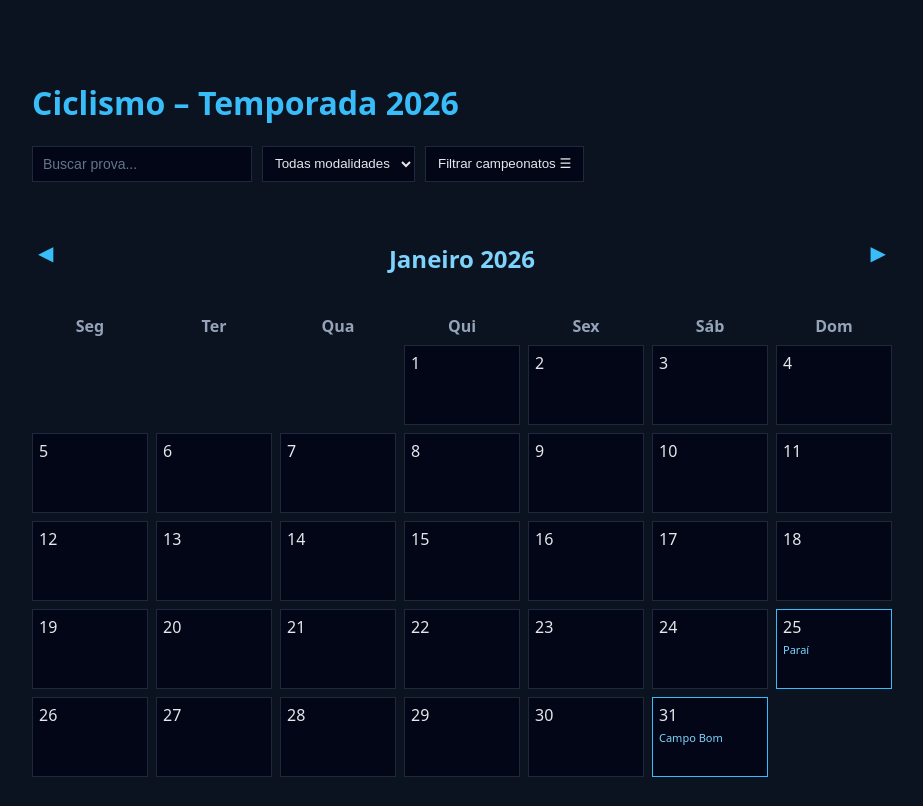
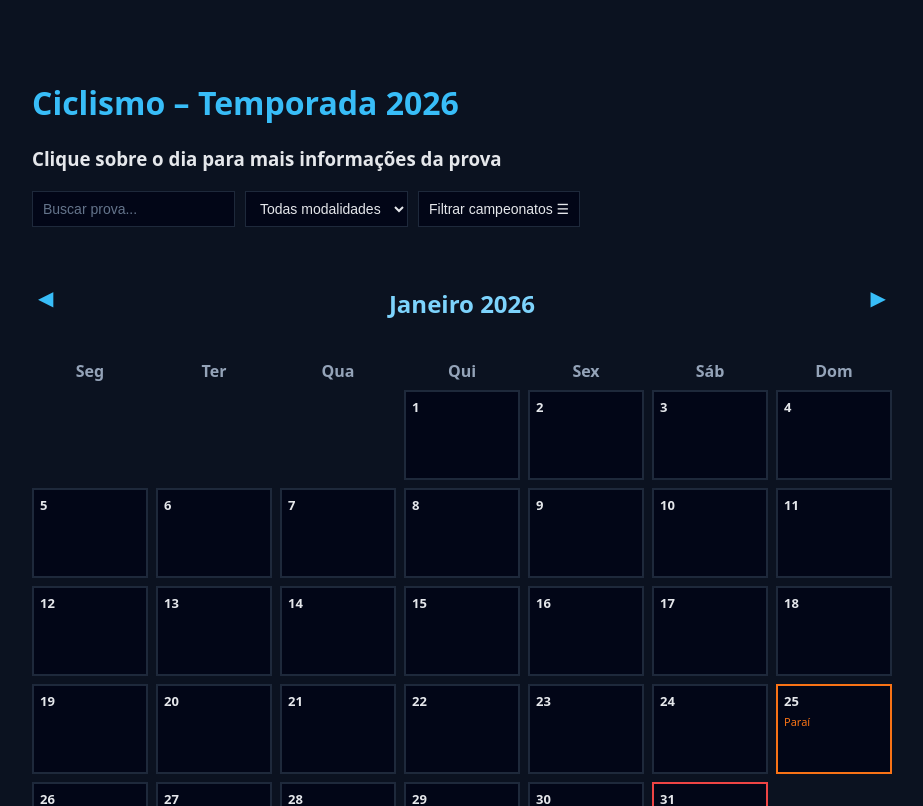
Before and after one commit to xinaids/calendariociclismo2026, a React (Vite) app: page / in a window 1280 px wide. Shown: the top 806 px of the page, without its empty margins (178-1101 px from the left). Built offline with nearby package versions, Linux system fonts and the light colour scheme; the HTML template or start-up script is replaced by a standard one.

Commit message:
provas, design

```diff
--- a/src/App.tsx
+++ b/src/App.tsx
@@ -4,6 +4,7 @@ export default function App() {
   return (
     <main>
       <h1>Ciclismo – Temporada 2026</h1>
+      <h3>Clique sobre o dia para mais informações da prova</h3>
       <Calendar />
 
       <footer className="footer">
--- a/src/components/Calendar.tsx
+++ b/src/components/Calendar.tsx
@@ -9,6 +9,28 @@ import { Modal } from "./Modal";
 function parseLocalDate(dateStr: string): Date {
   const [y, m, d] = dateStr.split("-").map(Number);
   return new Date(y, m - 1, d);
+}
+
+/**
+ * Classe CSS por campeonato
+ */
+function getClasseCampeonato(c: Campeonato): string {
+  switch (c) {
+    case "Campeonato Gaúcho":
+      return "gaucho";
+    case "Campeonato Noroeste":
+      return "noroeste";
+    case "Circuito Tchê":
+      return "tche";
+    case "Circuito Planalto Médio":
+      return "planalto";
+    case "CBC Brasileiro":
+      return "cbc";
+    case "Circuito Avulso":
+      return "avulso";
+    default:
+      return "";
+  }
 }
 
 const meses = [
@@ -28,44 +50,34 @@ const CAMPEONATOS: Campeonato[] = [
 export function Calendar() {
   const [mesAtual, setMesAtual] = useState(0);
   const [selecionadas, setSelecionadas] = useState<Prova[] | null>(null);
-
-  const [modalidade, setModalidade] =
-    useState<Modalidade | "todas">("todas");
-
+  const [modalidade, setModalidade] = useState<Modalidade | "todas">("todas");
   const [busca, setBusca] = useState("");
-
   const [campeonatosSelecionados, setCampeonatosSelecionados] =
     useState<Campeonato[]>([]);
-
   const [menuAberto, setMenuAberto] = useState(false);
 
   const ano = 2026;
 
+  // Segunda-feira como primeiro dia
   const primeiroDia =
     (new Date(ano, mesAtual, 1).getDay() + 6) % 7;
 
   const diasNoMes =
     new Date(ano, mesAtual + 1, 0).getDate();
 
-  const provasFiltradas = provas2026.filter((p: Prova) => {
+  const provasFiltradas = provas2026.filter((p) => {
     const data = parseLocalDate(p.data);
 
-    const mesmoMes = data.getMonth() === mesAtual;
-
-    const okModalidade =
-      modalidade === "todas" || p.modalidade === modalidade;
-
-    const okCampeonato =
-      campeonatosSelecionados.length === 0 ||
-      campeonatosSelecionados.includes(p.campeonato);
-
-    const okBusca =
-      p.nome.toLowerCase().includes(busca.toLowerCase());
-
-    return mesmoMes && okModalidade && okCampeonato && okBusca;
+    return (
+      data.getMonth() === mesAtual &&
+      (modalidade === "todas" || p.modalidade === modalidade) &&
+      (campeonatosSelecionados.length === 0 ||
+        campeonatosSelecionados.includes(p.campeonato)) &&
+      p.nome.toLowerCase().includes(busca.toLowerCase())
+    );
   });
 
-  const getProvasDoDia = (dia: number): Prova[] =>
+  const getProvasDoDia = (dia: number) =>
     provasFiltradas.filter(
       (p) => parseLocalDate(p.data).getDate() === dia
     );
@@ -125,7 +137,6 @@ export function Calendar() {
               >
                 Limpar
               </button>
-
               <button
                 onClick={() => setMenuAberto(false)}
                 className="primary"
@@ -153,18 +164,28 @@ export function Calendar() {
         {Array.from({ length: diasNoMes }).map((_, i) => {
           const dia = i + 1;
           const provas = getProvasDoDia(dia);
-          const temCBC = provas.some(p => p.campeonato === "CBC Brasileiro");
+
+          const classesCampeonatos = [
+            ...new Set(provas.map(p => getClasseCampeonato(p.campeonato)))
+          ].join(" ");
 
           return (
             <div
               key={dia}
-              className={`day ${provas.length ? "has-event" : ""} ${temCBC ? "cbc-event" : ""}`}
+              className={`day ${provas.length ? "has-event" : ""} ${classesCampeonatos}`}
+              data-count={provas.length}
               style={dia === 1 ? { gridColumnStart: primeiroDia + 1 } : {}}
               onClick={() => provas.length && setSelecionadas(provas)}
             >
               <span>{dia}</span>
-              {provas.length === 1 && <small>{provas[0].nome}</small>}
-              {provas.length > 1 && <small>+{provas.length} provas</small>}
+
+              {provas.length === 1 && (
+                <small>{provas[0].nome}</small>
+              )}
+
+              {provas.length > 1 && (
+                <small>+{provas.length} provas</small>
+              )}
             </div>
           );
         })}
--- a/src/components/Modal.tsx
+++ b/src/components/Modal.tsx
@@ -14,7 +14,15 @@ export function Modal({ provas, onClose }: Props) {
         {provas.map((p) => (
           <div key={p.nome} className="modal-item">
             <strong>{p.nome}</strong>
-            <p>{p.descricao}</p>
+            <p
+              dangerouslySetInnerHTML={{
+                __html: p.descricao.replace(
+                  /(https?:\/\/[^\s]+)/g,
+                  '<a href="$1" target="_blank" rel="noopener noreferrer">$1</a>'
+                )
+              }}
+            />
+
             <p>
               {p.modalidade.toUpperCase()} — {p.campeonato}
             </p>
--- a/src/data/provas2026.ts
+++ b/src/data/provas2026.ts
@@ -155,7 +155,7 @@ export const provas2026: Prova[] = [
   // MTB — CIRCUITO PLANALTO MÉDIO
   // =====================================================
 
-  { nome: "Paraí", data: "2026-01-25", pais: "Brasil", descricao: "Etapa Paraí – Circuito Planalto Médio MTB.", modalidade: "mtb", campeonato: "Circuito Planalto Médio" },
+  { nome: "Paraí", data: "2026-01-25", pais: "Brasil", descricao: "Etapa Paraí – Circuito Planalto Médio MTB. Inscrição: https://windfit.app/events/pedalparai ", modalidade: "mtb", campeonato: "Circuito Planalto Médio" },
   { nome: "Carazinho", data: "2026-02-08", pais: "Brasil", descricao: "Etapa Carazinho – Circuito Planalto Médio MTB.", modalidade: "mtb", campeonato: "Circuito Planalto Médio" },
   { nome: "Marau", data: "2026-03-22", pais: "Brasil", descricao: "Etapa Marau – Circuito Planalto Médio MTB.", modalidade: "mtb", campeonato: "Circuito Planalto Médio" },
   { nome: "Sananduva", data: "2026-08-30", pais: "Brasil", descricao: "Etapa Sananduva – Circuito Planalto Médio MTB.", modalidade: "mtb", campeonato: "Circuito Planalto Médio" },
--- a/src/index.css
+++ b/src/index.css
@@ -24,32 +24,9 @@ h2 {
   color: #7dd3fc;
 }
 
-ul {
-  list-style: none;
-  padding: 0;
-}
-
-li {
-  display: grid;
-  grid-template-columns: 120px 1fr 120px;
-  gap: 10px;
-  padding: 10px 0;
-  border-bottom: 1px solid #1e293b;
-}
-
-li span {
-  font-family: monospace;
-}
-
-li strong {
-  font-weight: 600;
-}
-
-li em {
-  text-align: right;
-  font-style: normal;
-  color: #94a3b8;
-}
+/* ================================
+   CALENDÁRIO
+================================ */
 
 .calendar-header {
   display: flex;
@@ -80,50 +57,32 @@ li em {
 }
 
 .day {
+  position: relative;
   background: #020617;
-  border: 1px solid #1e293b;
-  min-height: 80px;
+  border: 2px solid #1e293b;
+  min-height: 90px;
   padding: 6px;
-  cursor: default;
 }
 
 .day.has-event {
-  border-color: #38bdf8;
   cursor: pointer;
+}
+
+.day span {
+  font-size: 13px;
+  font-weight: 600;
+  display: block;
 }
 
 .day small {
   display: block;
   font-size: 11px;
-  color: #7dd3fc;
   margin-top: 4px;
 }
 
-/* MODAL */
-.modal-backdrop {
-  position: fixed;
-  inset: 0;
-  background: rgba(2, 6, 23, 0.8);
-  display: flex;
-  align-items: center;
-  justify-content: center;
-}
-
-.modal {
-  background: #020617;
-  border: 1px solid #1e293b;
-  padding: 20px;
-  max-width: 400px;
-}
-
-.modal button {
-  margin-top: 15px;
-  background: #38bdf8;
-  border: none;
-  padding: 8px 12px;
-  cursor: pointer;
-}
-
+/* ================================
+   FILTROS
+================================ */
 
 .filters {
   display: flex;
@@ -131,14 +90,49 @@ li em {
   margin-top: 20px;
 }
 
-.filters select {
+.filters input[type="text"],
+.filters select,
+.filter-button {
   background: #020617;
   border: 1px solid #1e293b;
   color: #e5e7eb;
-  padding: 6px 8px;
-  height: 36px
+  padding: 8px 10px;
+  height: 36px;
+  font-size: 14px;
 }
 
+.filters input::placeholder {
+  color: #64748b;
+}
+
+.filters input:focus,
+.filters select:focus {
+  outline: none;
+  border-color: #38bdf8;
+}
+
+/* ================================
+   MODAL
+================================ */
+
+.modal-backdrop,
+.filter-modal-backdrop {
+  position: fixed;
+  inset: 0;
+  background: rgba(2, 6, 23, 0.8);
+  display: flex;
+  align-items: center;
+  justify-content: center;
+  z-index: 1000;
+}
+
+.modal,
+.filter-modal {
+  background: #020617;
+  border: 1px solid #1e293b;
+  padding: 20px;
+  width: 320px;
+}
 
 .modal-item {
   border-bottom: 1px solid #1e293b;
@@ -149,117 +143,10 @@ li em {
   border-bottom: none;
 }
 
-/* Busca de prova */
-.filters input[type="text"] {
-  background: #020617;
-  border: 1px solid #1e293b;
-  color: #e5e7eb;
-  padding: 8px 10px;
-  min-width: 220px;
-  outline: none;
-  font-size: 14px;
-}
-
-.filters input[type="text"]::placeholder {
-  color: #64748b;
-}
-
-.filters input[type="text"]:focus {
-  border-color: #38bdf8;
-  box-shadow: 0 0 0 1px rgba(56, 189, 248, 0.4);
-}
-
-
-/* Busca de prova */
-.filters input[type="text"] {
-  background: #020617;
-  border: 1px solid #1e293b;
-  color: #e5e7eb;
-  padding: 8px 10px;
-  min-width: 220px;
-  outline: none;
-  font-size: 14px;
-}
-
-.filters input[type="text"]::placeholder {
-  color: #64748b;
-}
-
-.filters input[type="text"]:focus {
-  border-color: #38bdf8;
-  box-shadow: 0 0 0 1px rgba(56, 189, 248, 0.4);
-}
-
-/* Destaque – CBC Brasileiro */
-.day.cbc-event {
-  border-color: #22c55e;
-  box-shadow: 0 0 0 1px rgba(34, 197, 94, 0.6);
-}
-
-.day.cbc-event small {
-  color: #22c55e;
-  font-weight: 600;
-}
-
-.cbc-filter {
-  display: flex;
-  align-items: center;
-  gap: 6px;
-  color: #e5e7eb;
-  font-size: 14px;
-}
-
-.cbc-filter input {
-  accent-color: #22c55e;
-}
-
-.championships {
-  display: flex;
-  flex-wrap: wrap;
-  gap: 12px;
-}
-
-.championship-option {
-  display: flex;
-  align-items: center;
-  gap: 6px;
-  font-size: 14px;
-  color: #e5e7eb;
-}
-
-.championship-option input {
-  accent-color: #38bdf8;
-}
-.filter-button {
-  background: #020617;
-  border: 1px solid #1e293b;
-  color: #e5e7eb;
-  padding: 8px 12px;
-  cursor: pointer;
-}
-
-.filter-modal-backdrop {
-  position: fixed;
-  inset: 0;
-  background: rgba(0,0,0,0.6);
-  display: flex;
-  align-items: center;
-  justify-content: center;
-  z-index: 1000;
-}
-
-.filter-modal {
-  background: #020617;
-  border: 1px solid #1e293b;
-  padding: 20px;
-  width: 320px;
-}
-
 .filter-option {
   display: flex;
   gap: 8px;
   margin: 8px 0;
-  color: #e5e7eb;
 }
 
 .filter-actions {
@@ -271,6 +158,7 @@ li em {
 .filter-actions .primary {
   background: #38bdf8;
   color: #020617;
+  border: none;
   padding: 6px 12px;
 }
 
@@ -281,6 +169,86 @@ li em {
   padding: 6px 12px;
 }
 
+/* ================================
+   CORES POR CAMPEONATO (BORDA)
+================================ */
+
+.day.gaucho {
+  border-color: #ef4444;
+}
+.day.gaucho small {
+  color: #ef4444;
+}
+
+.day.noroeste {
+  border-color: #3b82f6;
+}
+.day.noroeste small {
+  color: #3b82f6;
+}
+
+.day.tche {
+  border-color: #8b5cf6;
+}
+.day.tche small {
+  color: #8b5cf6;
+}
+
+.day.planalto {
+  border-color: #f97316;
+}
+.day.planalto small {
+  color: #f97316;
+}
+
+.day.cbc {
+  border-color: #22c55e;
+}
+.day.cbc small {
+  color: #22c55e;
+  font-weight: 600;
+}
+
+.day.avulso {
+  border-color: #eab308;
+}
+.day.avulso small {
+  color: #eab308;
+}
+
+/* ================================
+   MÚLTIPLOS CAMPEONATOS NO MESMO DIA
+   → BORDA COM GRADIENTE
+================================ */
+
+.day.gaucho.noroeste {
+  border-image: linear-gradient(90deg, #ef4444, #3b82f6) 1;
+}
+
+.day.gaucho.tche {
+  border-image: linear-gradient(90deg, #ef4444, #8b5cf6) 1;
+}
+
+.day.gaucho.planalto {
+  border-image: linear-gradient(90deg, #ef4444, #f97316) 1;
+}
+
+.day.noroeste.tche {
+  border-image: linear-gradient(90deg, #3b82f6, #8b5cf6) 1;
+}
+
+.day.cbc.gaucho {
+  border-image: linear-gradient(90deg, #22c55e, #ef4444) 1;
+}
+
+.day.cbc.planalto {
+  border-image: linear-gradient(90deg, #22c55e, #f97316) 1;
+}
+
+/* ================================
+   RODAPÉ
+================================ */
+
 .footer {
   margin-top: 40px;
   padding: 16px 0;
@@ -289,3 +257,14 @@ li em {
   color: #64748b;
   border-top: 1px solid #1e293b;
 }
+
+
+.modal a {
+  color: #38bdf8;
+  text-decoration: underline;
+  font-weight: 500;
+}
+
+.modal a:hover {
+  color: #7dd3fc;
+}
```
